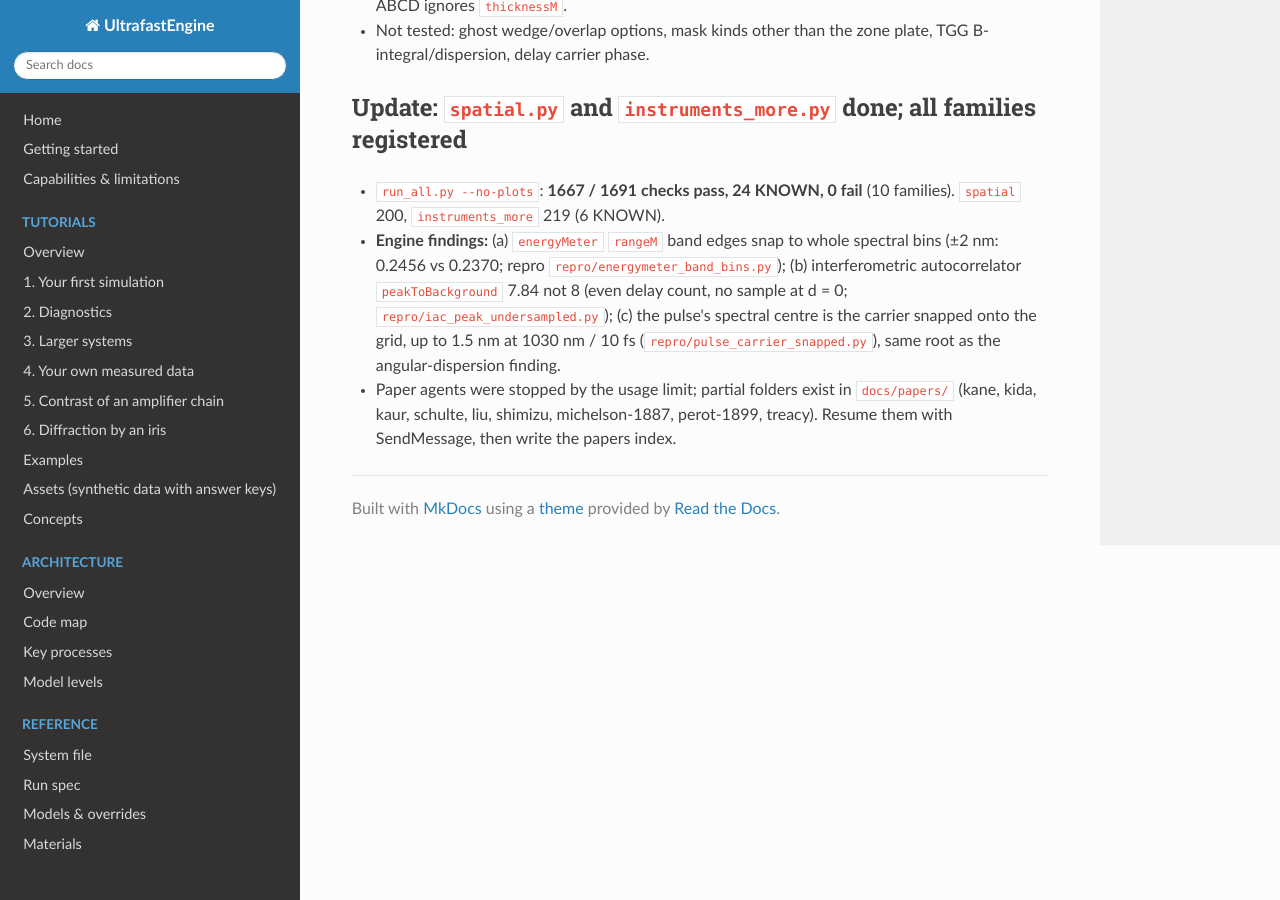
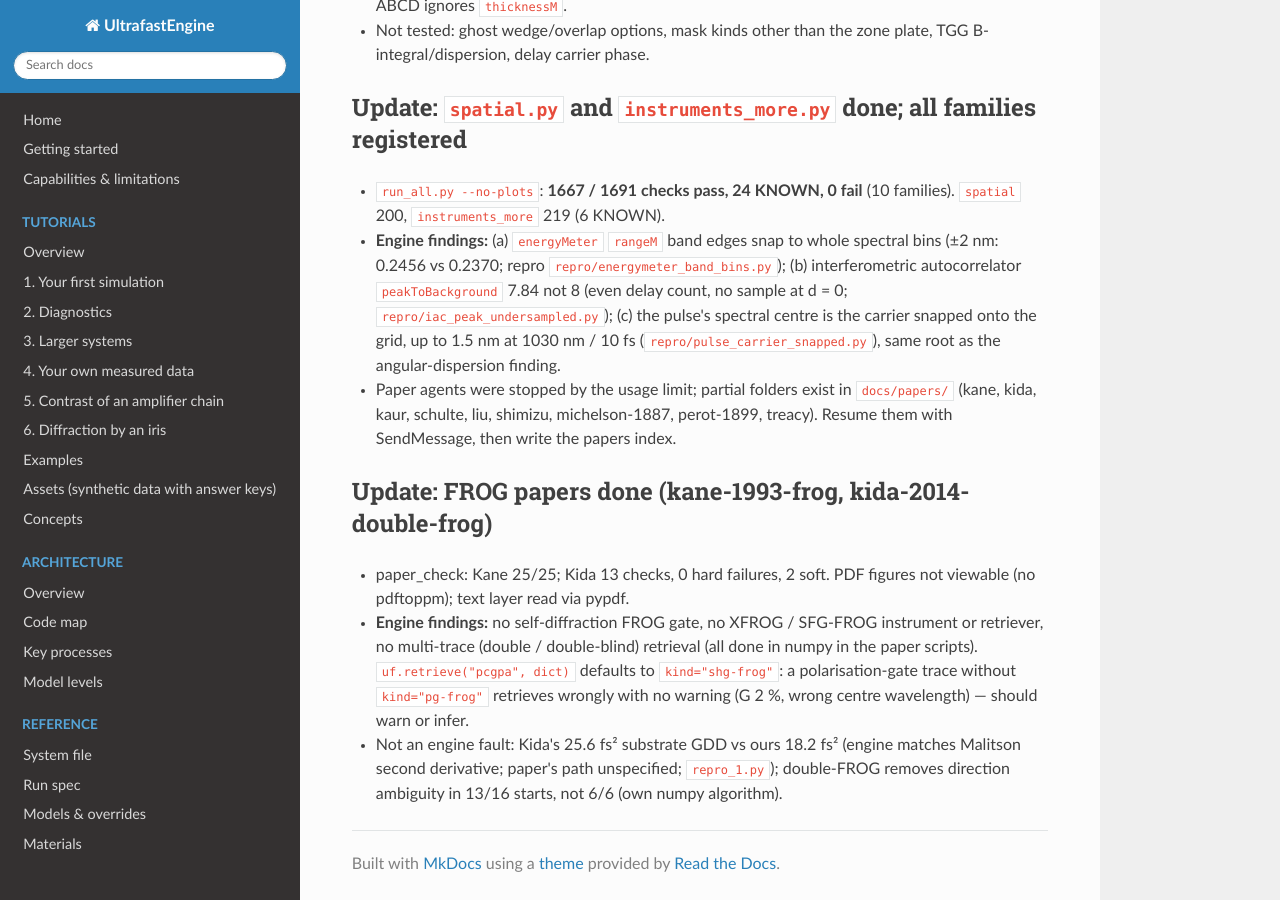
Before and after one commit to JosephCodemard/UltrafastEngine, an MkDocs documentation site: the page built from docs/design/progress-2026-11-consolidate.md, in a window 1280 px wide and 900 px high, scrolled down 2464 px. Built offline with MkDocs 1.6.1, drawn with Linux system fonts in a browser that asks for light colours; nearby versions of some CDN libraries.

Commit message:
Papers: Kane 1993 and Kida 2014 FROG replications; notes
Co-Authored-By: Claude Sonnet 5.5 <noreply@anthropic.com>

```diff
--- a/docs/design/progress-2026-11-consolidate.md
+++ b/docs/design/progress-2026-11-consolidate.md
@@ -73,3 +73,11 @@ and use `.venv/bin/python`. Rebuild the engine only with no agents running: `.ve
   at 1030 nm / 10 fs (`repro/pulse_carrier_snapped.py`), same root as the angular-dispersion finding.
 * Paper agents were stopped by the usage limit; partial folders exist in `docs/papers/` (kane, kida, kaur, schulte, liu, shimizu,
   michelson-1887, perot-1899, treacy). Resume them with SendMessage, then write the papers index.
+
+## Update: FROG papers done (kane-1993-frog, kida-2014-double-frog)
+* paper_check: Kane 25/25; Kida 13 checks, 0 hard failures, 2 soft. PDF figures not viewable (no pdftoppm); text layer read via pypdf.
+* **Engine findings:** no self-diffraction FROG gate, no XFROG / SFG-FROG instrument or retriever, no multi-trace (double / double-blind)
+  retrieval (all done in numpy in the paper scripts). `uf.retrieve("pcgpa", dict)` defaults to `kind="shg-frog"`: a polarisation-gate
+  trace without `kind="pg-frog"` retrieves wrongly with no warning (G 2 %, wrong centre wavelength) — should warn or infer.
+* Not an engine fault: Kida's 25.6 fs² substrate GDD vs ours 18.2 fs² (engine matches Malitson second derivative; paper's path
+  unspecified; `repro_1.py`); double-FROG removes direction ambiguity in 13/16 starts, not 6/6 (own numpy algorithm).
```
